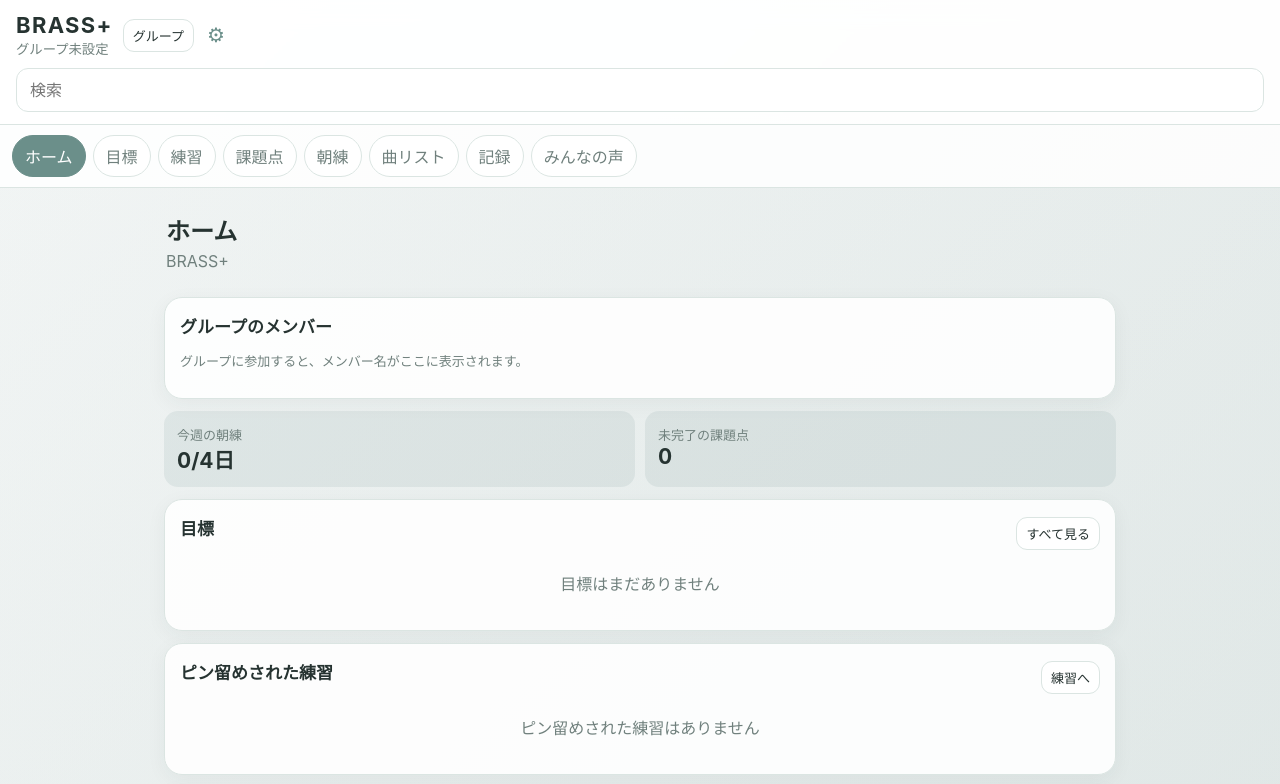
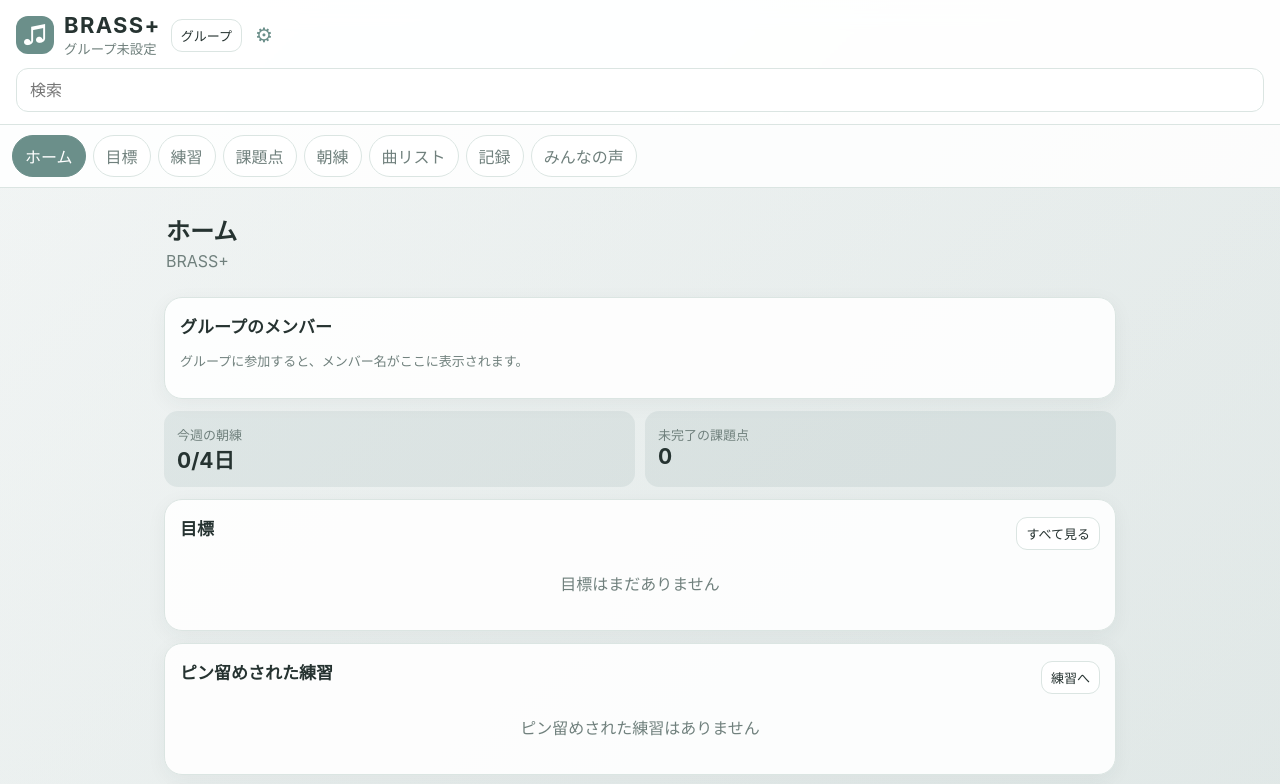
Before and after one commit to futaba2828/BRASS-plus, a website: page index.html in a window 1280 px wide. Shown: the top 784 px of the page. Drawn offline with Linux system fonts and the light colour scheme.

Commit message:
Add files via upload

```diff
--- a/index.html
+++ b/index.html
@@ -4,13 +4,14 @@
 <meta charset="utf-8">
 <meta name="viewport" content="width=device-width,initial-scale=1,viewport-fit=cover">
 <meta name="theme-color" content="#6b8f8a">
+<link rel="apple-touch-icon" href="/apple-touch-icon.png">
 <title>BRASS+</title>
 <style>
 :root{--c:#6b8f8a;--soft:#eef4f2;--soft2:#f7faf9;--text:#263331;--muted:#70807d;--line:#dbe5e2;--danger:#b85c62;--white:#fff}
 *{box-sizing:border-box}html,body{margin:0;min-height:100%;font-family:-apple-system,BlinkMacSystemFont,"Hiragino Sans","Yu Gothic",sans-serif;color:var(--text);background:linear-gradient(135deg,var(--soft2),var(--soft));}
 button,input,textarea,select{font:inherit}button{cursor:pointer}
 #app{min-height:100vh}.top{position:sticky;top:0;z-index:20;background:rgba(255,255,255,.94);backdrop-filter:blur(12px);border-bottom:1px solid var(--line);padding:12px 16px}
-.brand{display:flex;align-items:center;gap:10px}.brand h1{margin:0;font-size:22px;letter-spacing:.06em}.brand small{color:var(--muted)}
+.brand{display:flex;align-items:center;gap:10px}.brand-note{display:grid;place-items:center;width:38px;height:38px;flex:0 0 38px;border-radius:12px;background:var(--c);color:#fff;font-size:25px;line-height:1}.brand h1{margin:0;font-size:22px;letter-spacing:.06em}.brand small{color:var(--muted)}
 .search{margin-top:10px;width:100%;padding:11px 13px;border:1px solid var(--line);border-radius:12px;background:#fff;outline:none}.search:focus{border-color:var(--c);box-shadow:0 0 0 3px var(--soft)}
 nav{display:flex;gap:7px;overflow:auto;padding:10px 12px;background:rgba(255,255,255,.85);border-bottom:1px solid var(--line);position:sticky;top:104px;z-index:19}nav button{white-space:nowrap;border:1px solid var(--line);background:#fff;border-radius:999px;padding:8px 12px;color:var(--muted)}nav button.active{background:var(--c);color:#fff;border-color:var(--c)}nav button.nav-dragging{opacity:.72;transform:scale(1.03);box-shadow:0 5px 14px rgba(0,0,0,.12);touch-action:none;user-select:none}
 main{max-width:980px;margin:auto;padding:18px 14px 90px}.page{display:none}.page.active{display:block}.hero{padding:6px 2px 14px}.hero h2{margin:0 0 4px;font-size:24px}.hero p{margin:0;color:var(--muted)}
@@ -66,7 +67,7 @@ input,textarea,select{width:100%;padding:10px 11px;border:1px solid var(--line);
 <body>
 <div id="app">
 <header class="top">
-  <div class="brand"><div><h1>BRASS+</h1><small id="groupLabel">グループ未設定</small></div><div class="row"><button class="btn small" onclick="openGroups()" aria-label="共有グループ">グループ</button><button class="iconbtn right" onclick="openProfile()" aria-label="設定">⚙</button></div></div>
+  <div class="brand"><span class="brand-note" aria-hidden="true">♫</span><div><h1>BRASS+</h1><small id="groupLabel">グループ未設定</small></div><div class="row"><button class="btn small" onclick="openGroups()" aria-label="共有グループ">グループ</button><button class="iconbtn right" onclick="openProfile()" aria-label="設定">⚙</button></div></div>
   <input id="search" class="search" placeholder="検索" oninput="doSearch(this.value)">
 </header>
 <nav id="nav"></nav>
```
Also changed, not shown: apple-touch-icon.png (added).
